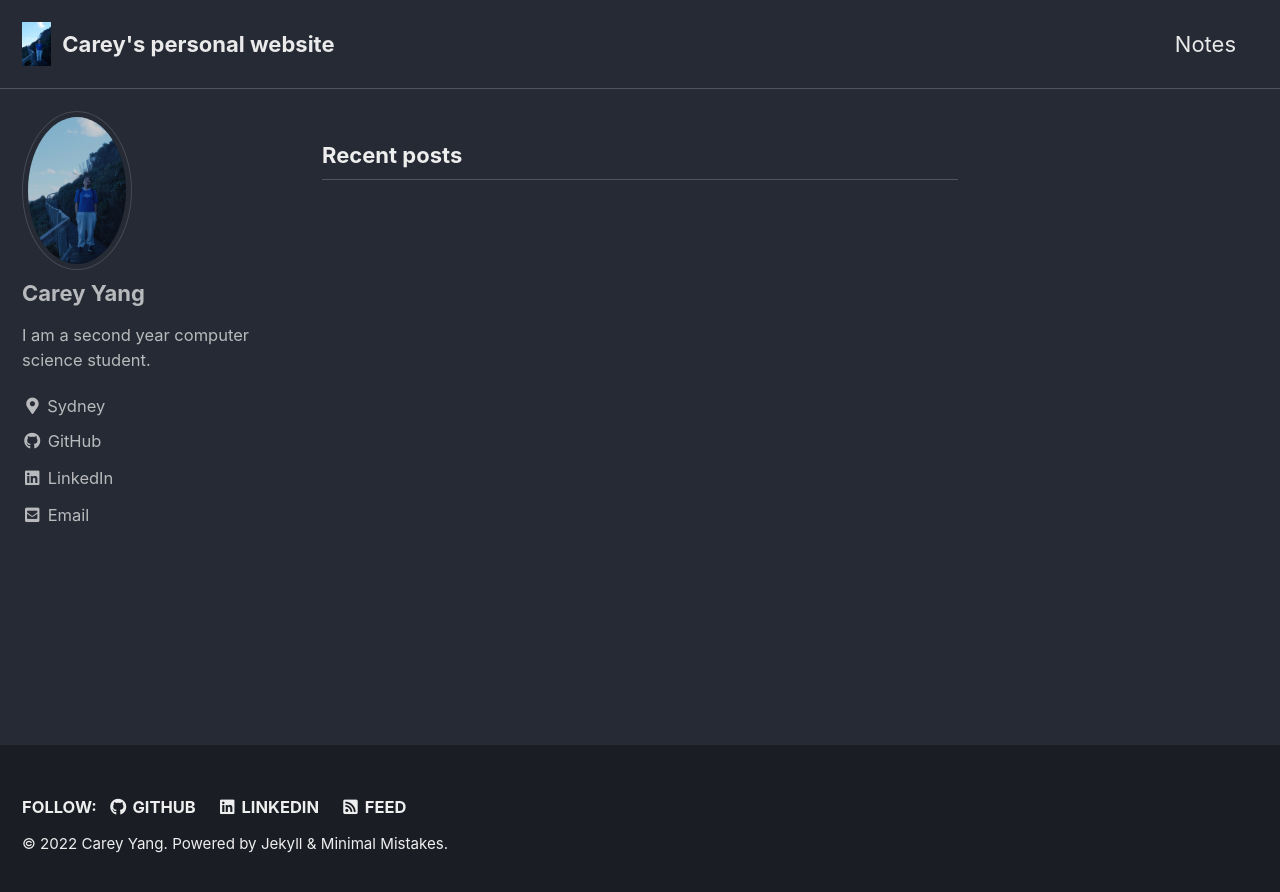
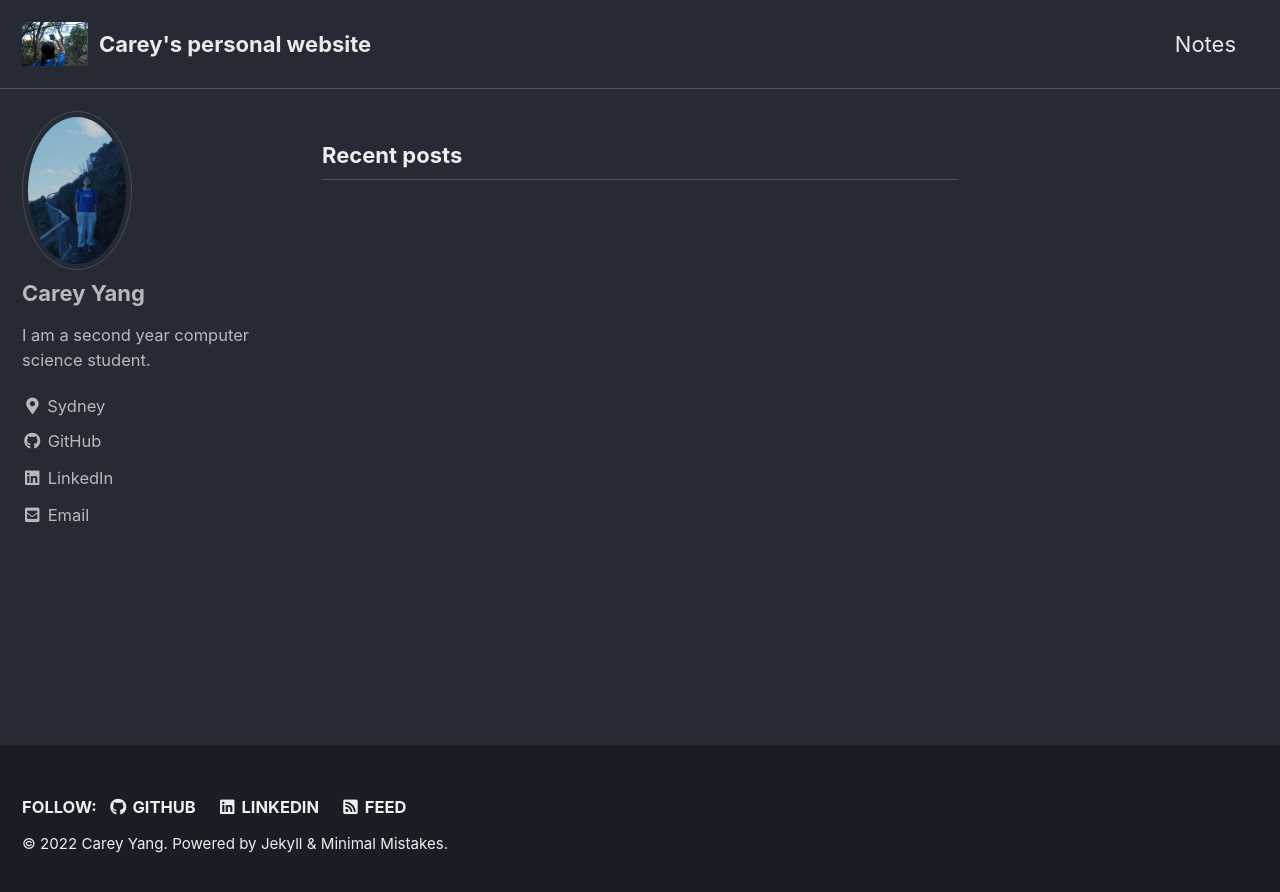
Before and after one commit to Justcarey13/Justcarey13.github.io, a Jekyll site: the page built from index.html, in a window 1280 px wide. Shown: the top 892 px of the page. Built offline with Jekyll 4.4.1, drawn with Linux system fonts in a browser that asks for light colours; cached includes are drawn as plain includes; the list of posts is cut into pages by our own code.

Commit message:
change logo

```diff
--- a/_config.yml
+++ b/_config.yml
@@ -25,7 +25,7 @@ url                      : "https://justcarey13.github.io/"
 baseurl                  : # the subpath of your site, e.g. "/blog"
 repository               : "Justcarey13/Justcarey13.github.io"
 teaser                   : "/assets/images/teaser.JPG"
-logo                     : "/assets/images/logo.JPG"
+logo                     : "/assets/images/teaser.JPG"
 masthead_title           : "Carey's personal website"
 # breadcrumbs            : false # true, false (default)
 words_per_minute         : 200
```
